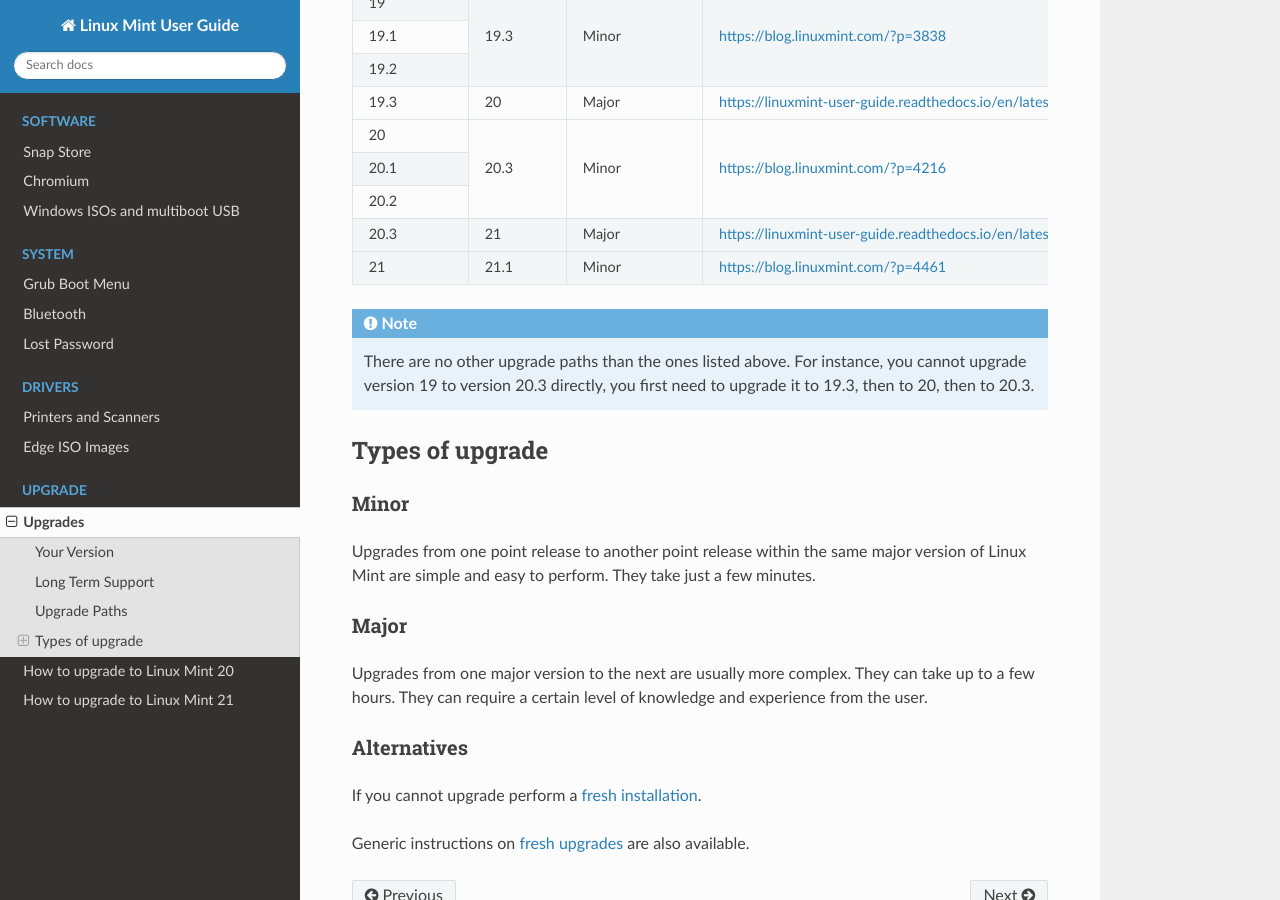
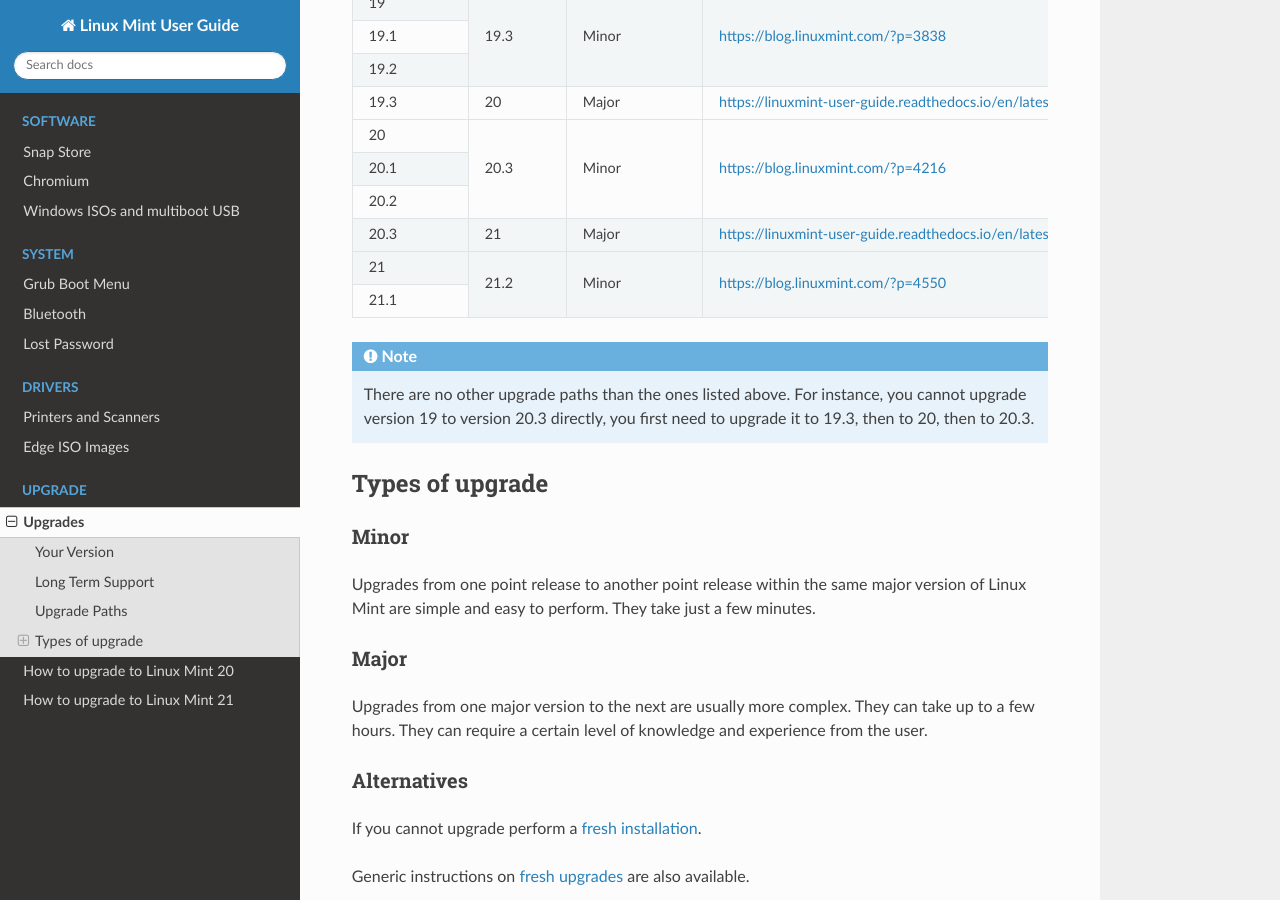
Before and after one commit to linuxmint/doc-user-guide, a Sphinx documentation site: the page built from docs/upgrade.rst, in a window 1280 px wide and 900 px high, scrolled down 1072 px. Built offline with Sphinx 7.4.7 and the Read the Docs theme 2.0.0, drawn with Linux system fonts in a browser that asks for light colours.

Commit message:
Upgrade: Add 21.2 info

```diff
--- a/docs/upgrade.rst
+++ b/docs/upgrade.rst
@@ -70,7 +70,9 @@
 +--------------+------------+------------------+-------------------------------------------------------------------------------+
 | 20.3         | 21         + Major            | https://linuxmint-user-guide.readthedocs.io/en/latest/upgrade-to-mint-21.html |
 +--------------+------------+------------------+-------------------------------------------------------------------------------+
-| 21           | 21.1       | Minor            | https://blog.linuxmint.com/?p=4461                                            |
+| 21           | 21.2       | Minor            | https://blog.linuxmint.com/?p=4550                                            |
++--------------+            +                  |                                                                               |
+| 21.1         |            |                  |                                                                               |
 +--------------+------------+------------------+-------------------------------------------------------------------------------+
 
 .. note:: There are no other upgrade paths than the ones listed above. For instance, you cannot upgrade version 19 to version 20.3 directly, you first need to upgrade it to 19.3, then to 20, then to 20.3.
```
